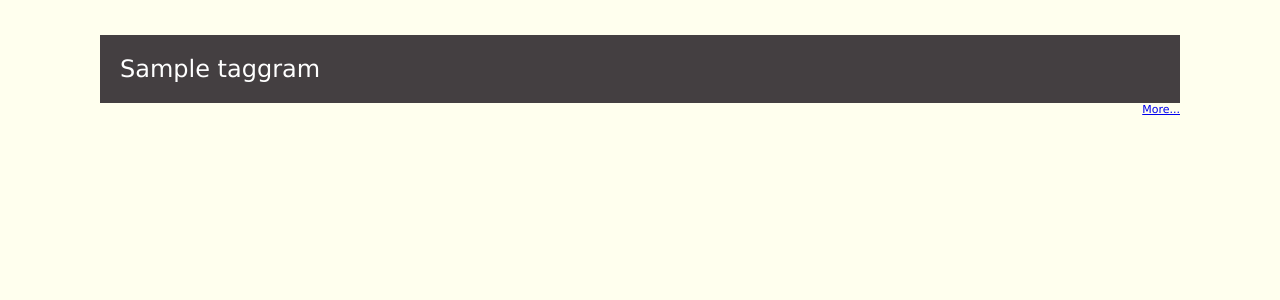
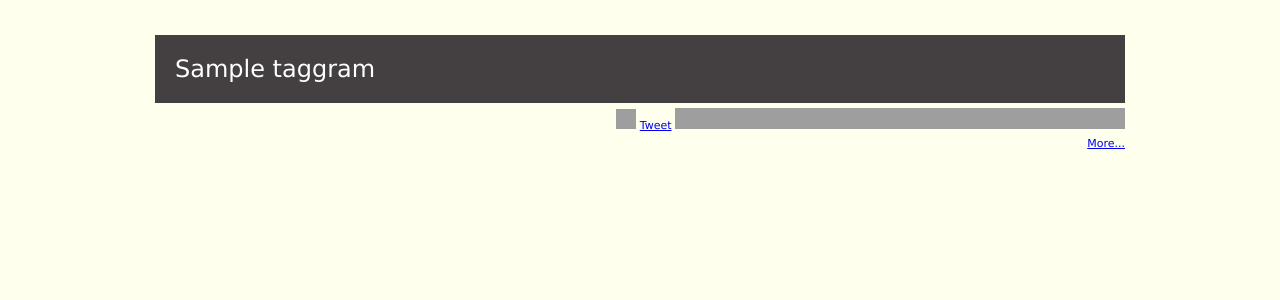
Before and after one commit to suusuke/cutegram, a PHP site: template views/index.html.php in a window 1280 px wide. Shown: the top 300 px of the page. Run offline with PHP 8.4, Linux system fonts and the light colour scheme; the template is opened without the code that fills it: most values are stand-ins (such as "Sample title", 1, 10 or a date in 2020); some libraries are stand-ins or nearby versions; grey boxes are pictures that could not be loaded.

Commit message:
layout change commit

```diff
--- a/index.php
+++ b/index.php
@@ -31,7 +31,9 @@ function ajax() {
   $json = json_decode($contents, true);
 
   $responce = "";
-  $responce .= "<input type=\"hidden\" id=\"max_tag_id\" value=".$json['pagination']['next_max_tag_id']." />";
+  if (!empty($json['pagination']['next_max_tag_id'])) {
+    $responce .= "<input type=\"hidden\" id=\"max_tag_id\" value=".$json['pagination']['next_max_tag_id']." />";
+  }
   foreach ($json['data'] as $value) {
       $responce .= responceimage($value);
   }
@@ -56,7 +58,7 @@ function responceimage($value) {
   $nick = $value["user"]["username"];
   $avatar = $value["user"]["profile_picture"];
 
-  return "<div class=\"thumb\"><img src=\"$avatar\" width=\"32\" class=\"mini\"/> $nick<br/> <span class=\"time\">$time</span><br/><a href=\"$link\"><img src=\"$thumb\"/></a></div>";
+  return "<div class=\"thumb\"><img src=\"$avatar\" width=\"32\" class=\"mini\"/> $nick<br/> <span class=\"time\">$time</span><br/><a href=\"$link\"><img class=\"pic\" src=\"$thumb\"/></a></div>";
 
 }
 ?>
--- a/views/index.html.php
+++ b/views/index.html.php
@@ -1,7 +1,7 @@
 <script type="text/javascript">
 $(document).ready(function() {
     $("#loading").bind("ajaxSend", function(){
-        $("#list").html();
+        $("#list").html('');
         $(this).show();
     }).bind("ajaxComplete", function(){
         $(this).hide();
--- a/views/layout.html.php
+++ b/views/layout.html.php
@@ -8,19 +8,21 @@
       * {margin:0px; padding: 0px;}
       body {color: #000; font-family: "lucida grande",tahoma,verdana,arial,sans-serif; font-size: 11px; margin:10px; background-color:#ffe;}
       img {border:0px; margin: 0;}
-      .container {width: 1080px; margin:15px auto 15px; padding:10px;}
+      .container {width: 970px; margin:15px auto 15px; padding:10px;}
+      .social {float:right; padding: 5px 0px; }
       .thumb {float:left; margin:5px; padding: 10px 20px 10px 20px; background:#fff; -moz-box-shadow: 0px 1px 6px #666;
               -webkit-box-shadow: 0px 1px 6px #666;
               box-shadow: 0px 1px 6px #666;
       }
       img.mini {margin:0 4px 8px 0; vertical-align:top; float:left;}
+      img.pic {height: 270px; width: 270px;}
       h1 {font-size:28px;}
       h2 {padding:20px; margin: 10px 0 0 0; font-size:24px; background-color: #443F41; padding: 20px; color:#fff; font-weight:normal;}
       .clear{clear:both;}
       .time {color:#888}
       #loading{ position:fixed; top:0; left:0; z-index:5000; padding:2px; background-color:red; color:#fff; font-size:150%; display:none; }
       #list {float: left}
-      #pagenation { float: right; text-align: right;}
+      #pagenation { float:right; width: 100%; text-align:right;}
     </style>
 
   </head>
@@ -28,6 +30,11 @@
   <body>
   <div class="container">
     <h2><?php echo $tag; ?>gram</h2>
+    <div class="social">
+        <a href="http://b.hatena.ne.jp/entry/http://suusuke.info/cutegram/" class="hatena-bookmark-button" data-hatena-bookmark-title="CUTEGRAM" data-hatena-bookmark-layout="standard" title="このエントリーをはてなブックマークに追加"><img src="http://b.st-hatena.com/images/entry-button/button-only.gif" alt="このエントリーをはてなブックマークに追加" width="20" height="20" style="border: none;" /></a><script type="text/javascript" src="http://b.st-hatena.com/js/bookmark_button.js" charset="utf-8" async="async"></script>
+        <a href="http://twitter.com/share" class="twitter-share-button" data-count="horizontal" data-lang="ja">Tweet</a><script type="text/javascript" src="http://platform.twitter.com/widgets.js"></script>
+        <iframe src="http://www.facebook.com/plugins/like.php?href=http%3A%2F%2Fsuusuke.info%2Fcutegram%2F&amp;send=false&amp;layout=button_count&amp;width=450&amp;show_faces=true&amp;action=like&amp;colorscheme=light&amp;font&amp;height=21" scrolling="no" frameborder="0" style="border:none; overflow:hidden; width:450px; height:21px;" allowTransparency="true"></iframe>
+    </div>
     <?php echo $content; ?>
     <br class="clear" />
   </div>
```
Also changed, not shown: 1 other file.
